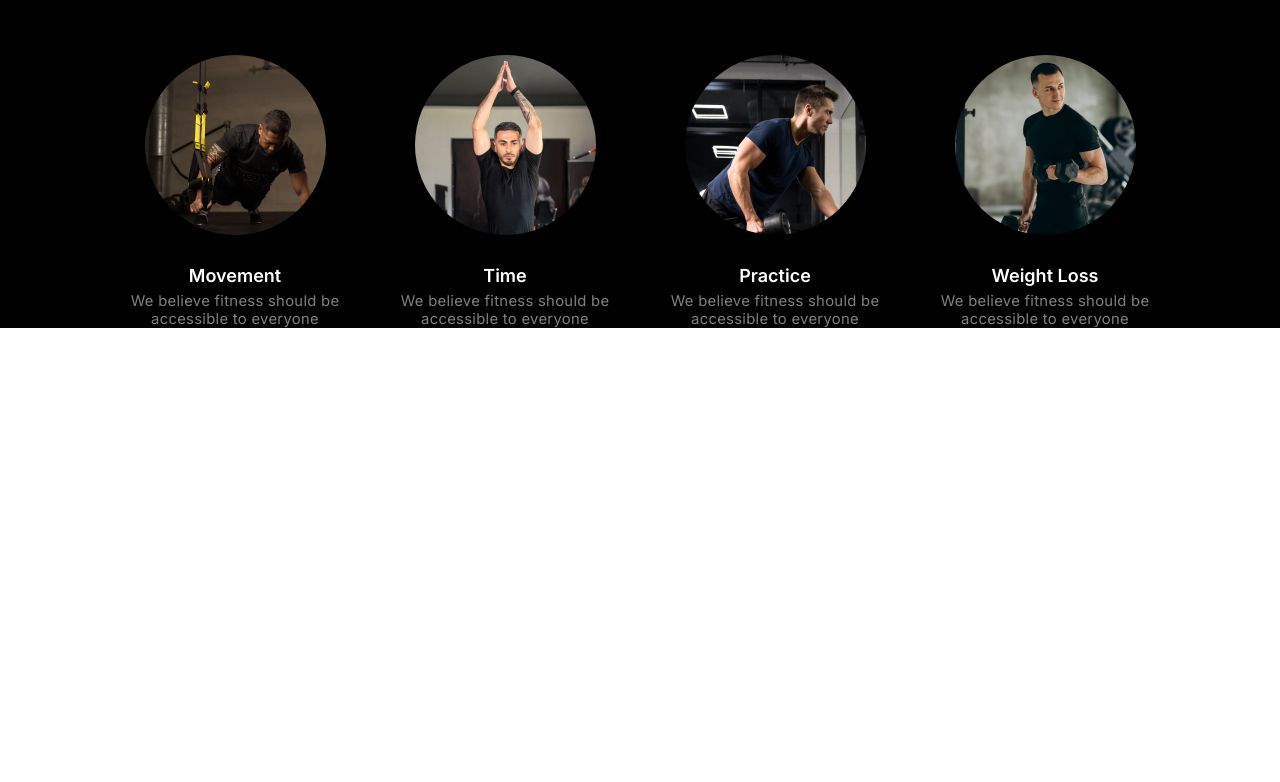
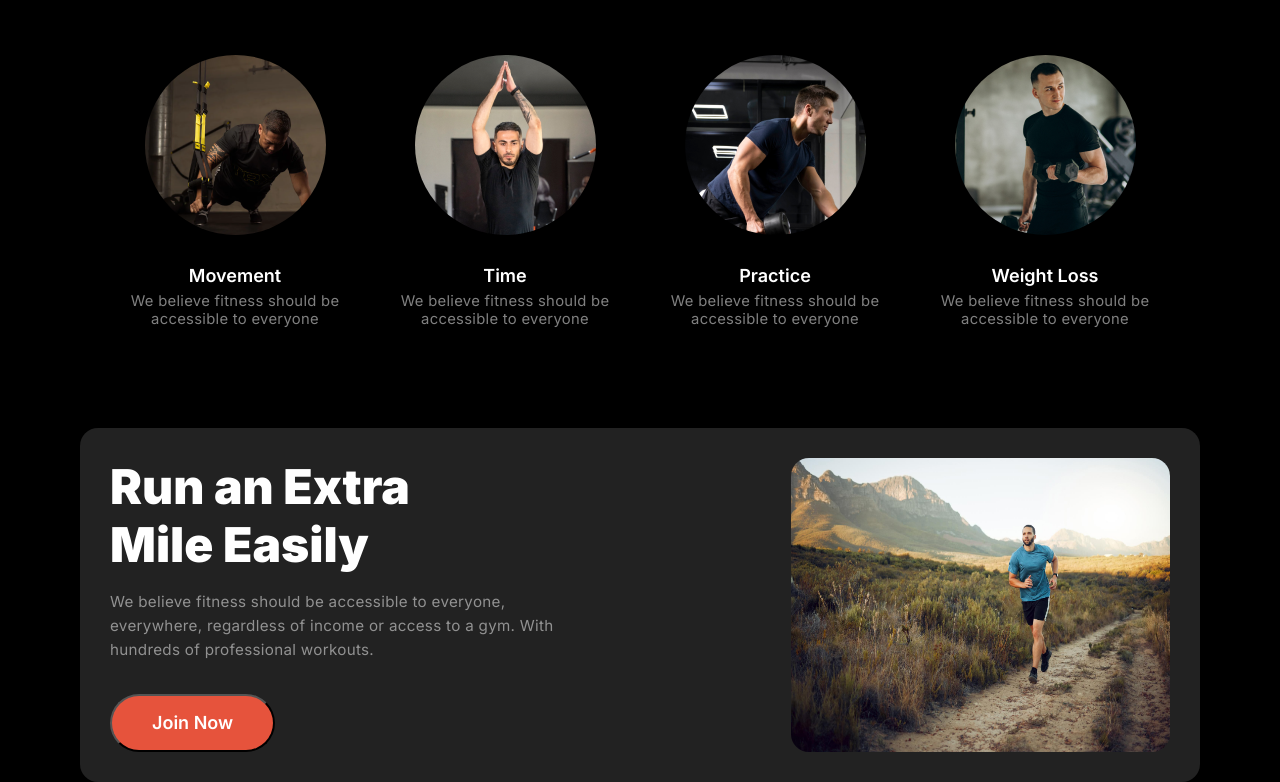
Before and after one commit to mtowfiq/Assignment-2, a plain HTML site: page index.html in a window 1280 px wide. Shown: the part 966-1748 px from the top of the page. Before the commit the page ends 1294 px from the top, so only its background shows below. Drawn offline with Linux system fonts and the light colour scheme; a web font is replaced by a local one.

Commit message:
Finished run section

```diff
--- a/index.html
+++ b/index.html
@@ -88,6 +88,18 @@
                 </div>
             </div>
         </section>
+        <!-- Run section starts -->
+        <section class="run-container">
+            <div class="run-info">
+                <h3 class="primary-heading">Run an Extra <br>
+                    Mile Easily</h3>
+                <p class="primary-txt">We believe fitness should be accessible to everyone, <br> everywhere, regardless of income or access to a gym. With <br> hundreds of professional workouts.</p>
+                <button class="primary-btn">Join Now</button>
+            </div>
+            <div class="run-img">
+                <img src="images/run.jpg" alt="A man running">
+            </div>
+        </section>
     </main>
     <footer>
 
--- a/styles/styles.css
+++ b/styles/styles.css
@@ -14,11 +14,12 @@
 
 /* Shared styles */
 header{
-    background: linear-gradient(180.00deg, rgb(17, 17, 17),rgba(119, 119, 119, 0) 100%);
-    margin-bottom: 100px;
+    background: linear-gradient(180.00deg, rgb(17, 17, 17),rgba(119, 119, 119, 0) 500%);
 }
 main{
+    padding-top: 100px;
     background: black;
+    height: 100%;
 }
 .primary-heading{
     color: rgb(255, 255, 255);
@@ -37,6 +38,19 @@ main{
     line-height: 24px;
     letter-spacing: 0.3px;
     text-align: center;
+}
+.primary-btn{
+    border-radius: 42px;
+
+    background: rgb(230, 83, 60);
+    padding: 16px 40px 16px 40px;
+    color: rgb(255, 255, 255);
+    font-family: Inter;
+    font-size: 1.125rem;
+    font-weight: 600;
+    line-height: 22px;
+    letter-spacing: 0px;
+    text-align: left;
 }
 
 /* Navbar styles */
@@ -135,7 +149,7 @@ main{
     border: 1px solid rgb(255, 255, 255);
     border-radius: 42px;
     margin: 0px 14px;
-    color: rgb(255, 255, 255);
+    color: white;
     font-family: Inter;
     font-size: 1.125rem;
     font-weight: 600;
@@ -143,6 +157,7 @@ main{
     letter-spacing: 0px;
     text-align: left;
     padding: 16px 40px 16px 40px;
+    background-color: transparent;
 }
 
 .banner-img img{
@@ -220,6 +235,7 @@ main{
 .habits{
     max-width: 1040px;
     margin: 0px auto;
+    padding-bottom: 100px;
 }
 .habits-info > h3, p{
     text-align: center;
@@ -258,9 +274,38 @@ main{
     letter-spacing: 0.3px;
     text-align: center;
 }
+/* Run styles */
+.run-container{
+    max-width: 1060px;
+    margin: 0px auto;
+    border-radius: 18px;
+    background: rgb(34, 34, 34);
+    display: flex;
+    justify-content: space-between;
+    gap: 150px;
+    padding: 30px;
+}
+.run-info .primary-txt{
+    text-align: left;
+    margin-top: 16px;
+    margin-bottom: 32px;
+}
+.run-info{
+    width: 70%;
+}
+.run-img{
+    width: 50%;
+}
+.run-img img{
+    border-radius: 18px;
+    width: 100%;
+    height: 100%;
+}
+
+
 /* For small devices */
 @media screen and (max-width: 576px) {
-    .banner{
+    .banner, .run-container{
         flex-direction: column;
     }
     .banner-img img{
@@ -295,5 +340,14 @@ main{
     .habits-container{
         grid-template-columns: 1fr;
     }
+    .run-img{
+        width: 100%;
+    }
+    .run-info{
+        margin: 0px auto;
+    }
+    .run-container{
+        gap: 30px;
+    }
 
 }
```
